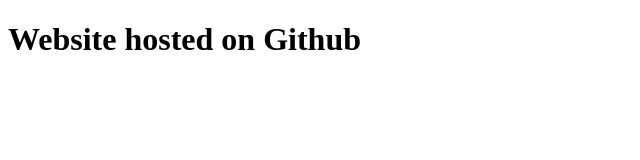
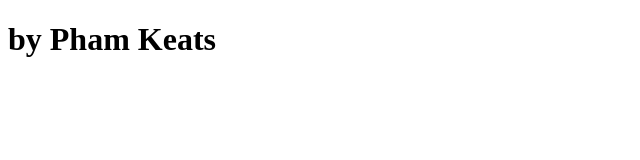
Before and after one commit to am-parable/my-site, a plain HTML site: page index.html in a window 1280 px wide. Shown: the whole page, without its empty margins (0-640 px from the left). Drawn offline with Linux system fonts and the light colour scheme.

Commit message:
Update index.html
Changed text in line 10.

```diff
--- a/index.html
+++ b/index.html
@@ -7,6 +7,6 @@
     <title>Document</title>
 </head>
 <body>
-    <h1>Website hosted on Github</h1>
+    <h1>by Pham Keats</h1>
 </body>
 </html>
```
